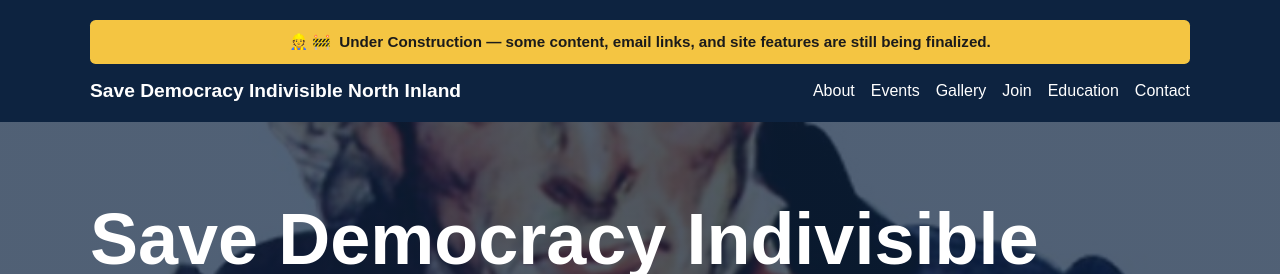
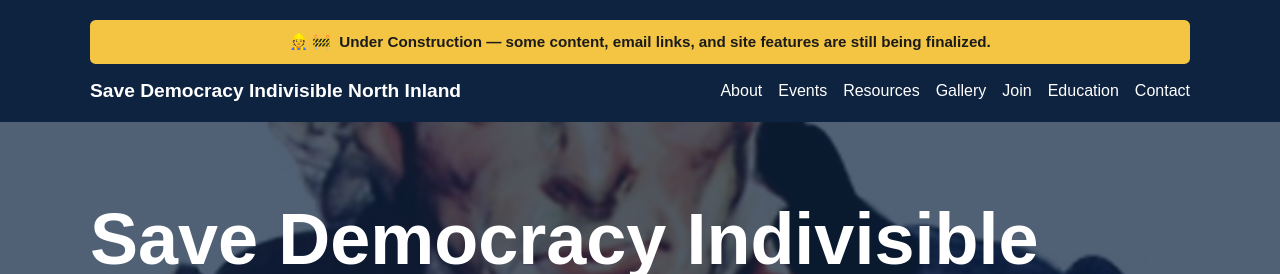
Before and after one commit to SDI-NI/sdini-web, a Jekyll site: the page built from index.md, in a window 1280 px wide. Shown: the top 274 px of the page. Built offline with Jekyll 4.4.1, drawn with Linux system fonts in a browser that asks for light colours; a script that is not in the unit is left out.

Commit message:
Update header.html

```diff
--- a/_includes/header.html
+++ b/_includes/header.html
@@ -13,6 +13,7 @@
     <nav class="site-nav">
       <a href="/about/">About</a>
       <a href="/events/">Events</a>
+      <a href="/resources/">Resources</a>
       <a href="/gallery/">Gallery</a>
       <a href="/join/">Join</a>
       <a href="/education/">Education</a>
```
